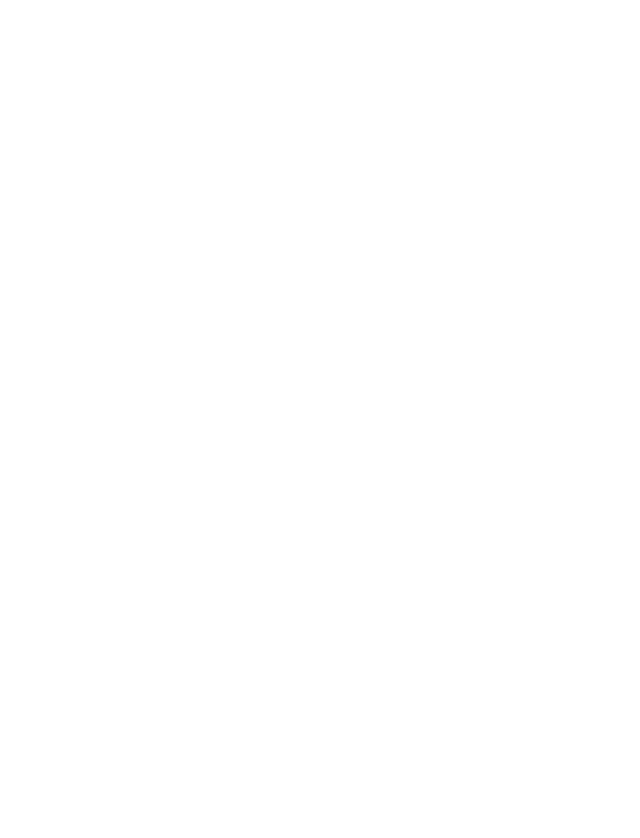
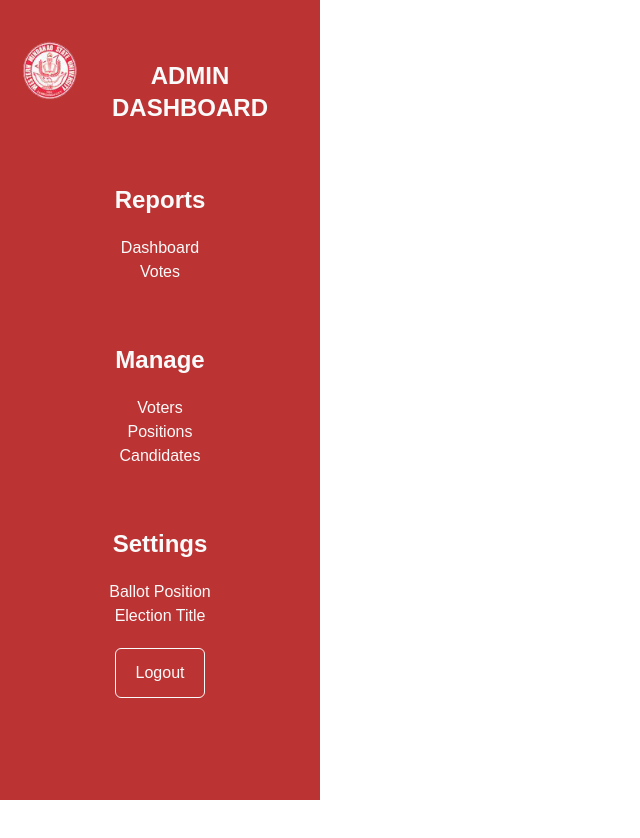
Before and after one commit to reeuh/e-voting, a React (Vite) app: page /dashboard in a window 1280 px wide. Before the commit this address had no page. Shown: the top 838 px of the page, without its empty margins (0-640 px from the left). Before the commit the page ends 800 px from the top, so only its background shows below. Built offline with nearby package versions, Linux system fonts and the light colour scheme; a web font is replaced by a local one.

Commit message:
updated admindashboard

```diff
--- a/package.json
+++ b/package.json
@@ -15,8 +15,7 @@
     "react": "^19.0.0",
     "react-dom": "^19.0.0",
     "react-icons": "^5.5.0",
-    "react-router-dom": "^7.3.0",
-    "tailwindcss": "^4.0.14"
+    "react-router-dom": "^7.3.0"
   },
   "devDependencies": {
     "@eslint/js": "^9.21.0",
@@ -24,10 +23,13 @@
     "@types/react-dom": "^19.0.4",
     "@types/react-router-dom": "^5.3.3",
     "@vitejs/plugin-react": "^4.3.4",
+    "autoprefixer": "^10.4.21",
     "eslint": "^9.21.0",
     "eslint-plugin-react-hooks": "^5.1.0",
     "eslint-plugin-react-refresh": "^0.4.19",
     "globals": "^15.15.0",
+    "postcss": "^8.5.3",
+    "tailwindcss": "^4.0.14",
     "typescript": "~5.7.2",
     "typescript-eslint": "^8.24.1",
     "vite": "^6.2.0"
--- a/src/App.tsx
+++ b/src/App.tsx
@@ -1,7 +1,8 @@
 import './App.css'
-import {Route, Routes, BrowserRouter as Router, Navigate} from 'react-router-dom';
+import { BrowserRouter as Router, Routes, Route, Navigate } from "react-router-dom";
 import Login from './pages/Login'
 import Register from './pages/Register';
+import AdminDashboard from './pages/admin/AdminDashboard';
 
 function App() {
   return (
@@ -10,6 +11,7 @@
           <Route path="/" element={<Navigate to="/login" />} />
           <Route path="/register" element={<Register />} />
           <Route path="/login" element={<Login />} />
+          <Route path="/dashboard" element={<AdminDashboard />} />
         </Routes>
       </Router>
   )
--- a/src/pages/Login.tsx
+++ b/src/pages/Login.tsx
@@ -31,8 +31,8 @@
 
         {/* Login button */}
 
-        <Link to="/admindashboard">
-        <button className="px-10 py-2 rounded-md border border-[#918478] bg-[#BB3333] font-semibold text-[#FFFFFF]">
+        <Link to="/dashboard">
+        <button className="px-10 py-2 rounded-md border border-[#918478] bg-[#BB3333] hover:bg-[#8E3333] font-semibold text-[#FFFFFF]">
           Login
         </button>
         </Link>
--- a/src/pages/admin/AdminDashboard.tsx
+++ b/src/pages/admin/AdminDashboard.tsx
@@ -1,8 +1,39 @@
+// import { MdDashboard } from "react-icons/md"
 
 const AdminDashboard = () => {
   return (
-    <div>lol</div>
+    <div id="dashboard" className="w-full h-screen flex">
+      <div className="w-1/4 h-screen justify-center items-center py-10 bg-[#BB3333]">
+      <div className="flex px-5">
+        <img src="/images/wmsu_logo.png" alt="" className="w-15 h-15 flex space-x-2 items-center" />
+        <h1 className="text-2xl font-bold py-5 px-2">ADMIN DASHBOARD</h1>
+      </div>
+      <ul className="py-5">
+        <p className="font-bold text-2xl py-5">Reports</p>
+        <li className="flex justify-center items-center">
+         <a href="" >Dashboard</a></li>
+        <li><a href="">Votes</a></li>
+      </ul>
+      <ul className="py-5">
+        <p className="font-bold text-2xl py-5">Manage</p>
+        <li>Voters</li>
+        <li>Positions</li>
+        <li>Candidates</li>
+      </ul>
+      <ul className="py-5">
+        <p className="font-bold text-2xl py-5">Settings</p>
+        <li>Ballot Position</li>
+        <li>Election Title</li>
+      </ul>
+      <div>
+        <button className="px-5 py-3 border rounded-md bg-[#BB3333]">
+          <a href="/login">Logout</a>
+        </button>
+      </div>
+      <div className="w-3/4 h-screen"></div>
+      </div>
+    </div>
   )
 }
 
-export default AdminDashboard;
+export default AdminDashboard
```
Also changed, not shown: 1 other file (tests, documents, lock files or other folders). Lines whose indentation alone changed are shown as unchanged.
